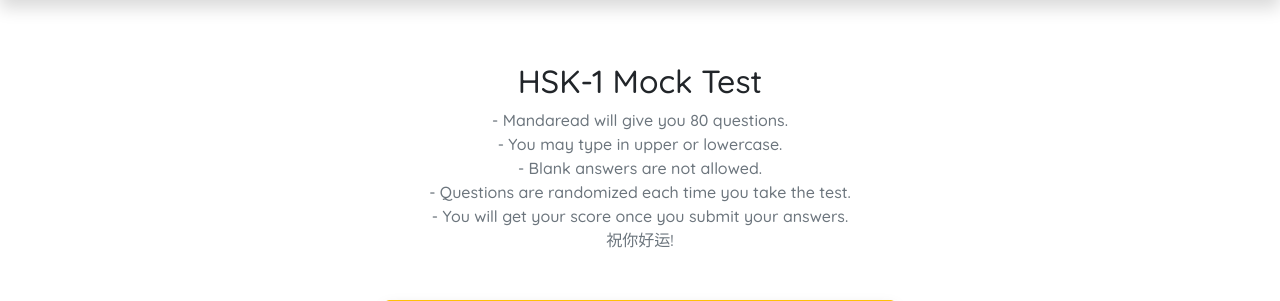
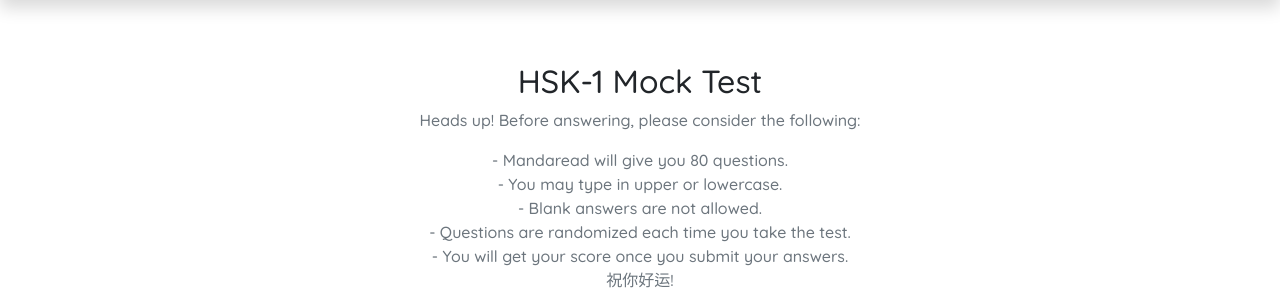
Before and after one commit to marcdwainm/mandaread, a Django app: page /lessons/mocktest/1 in a window 1280 px wide. Shown: the part 62-363 px from the top of the page. Run offline with Django 4.2, Linux system fonts and the light colour scheme; data comes from the database, SQL or seed files in the repository; both versions use the stored data as it was after the commit; some libraries are stand-ins or nearby versions.

Commit message:
Fixed: Assessment Questions

```diff
--- a/lessonbank/templates/lessonbank/mocktest.html
+++ b/lessonbank/templates/lessonbank/mocktest.html
@@ -8,6 +8,9 @@
         {% if assessment_items %}
             <div class = "text-center mb-5">
                 <h2>HSK-{{ hsk }} Mock Test</h2>
+                <p class = "text-muted instructions">
+                    Heads up! Before answering, please consider the following:
+                </p>
                 <p class = "text-muted instructions">
                     - Mandaread will give you 80 questions.<br/>
                     - You may type in upper or lowercase. <br />
```
Also changed, not shown: db.sqlite3.
